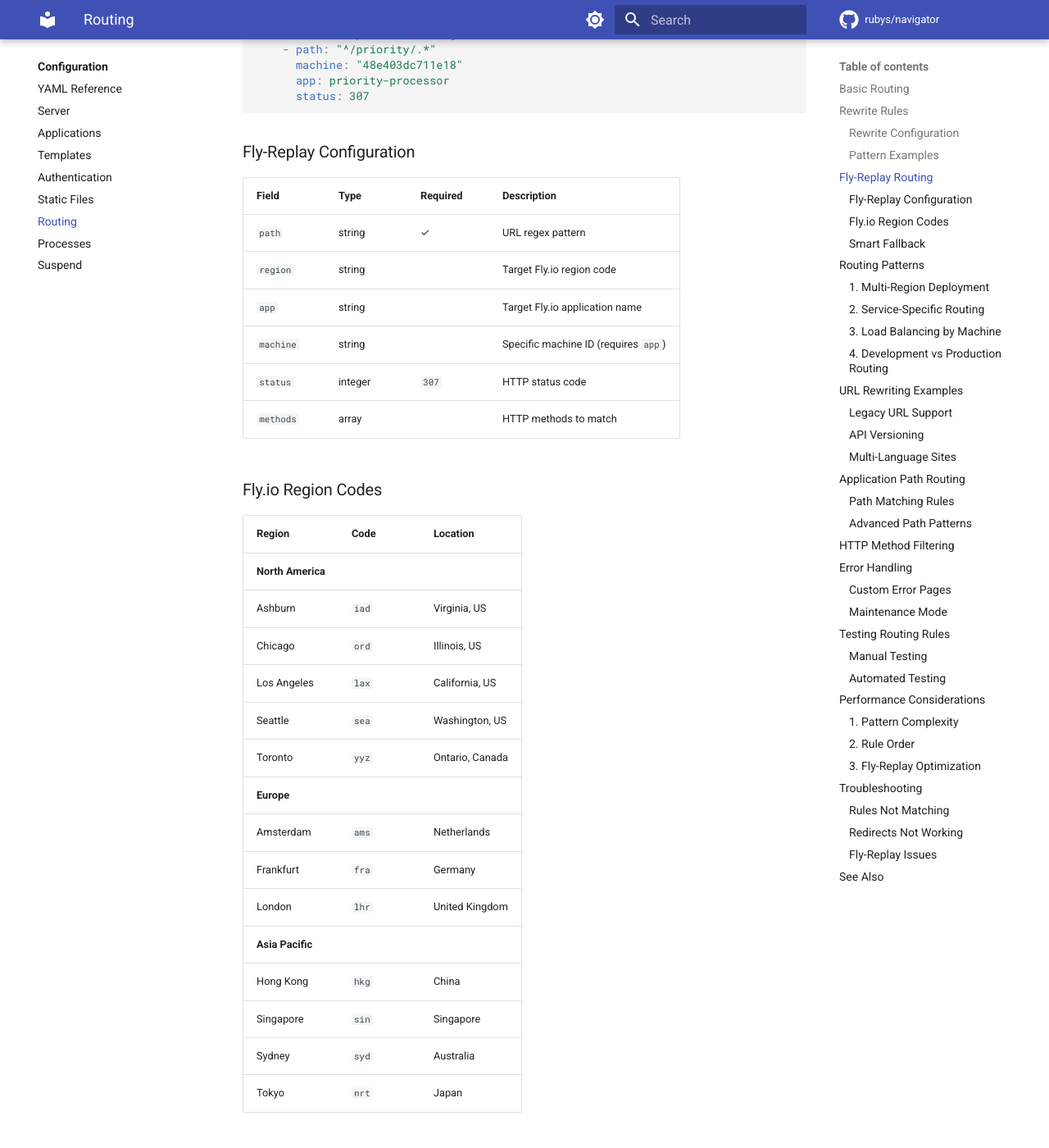
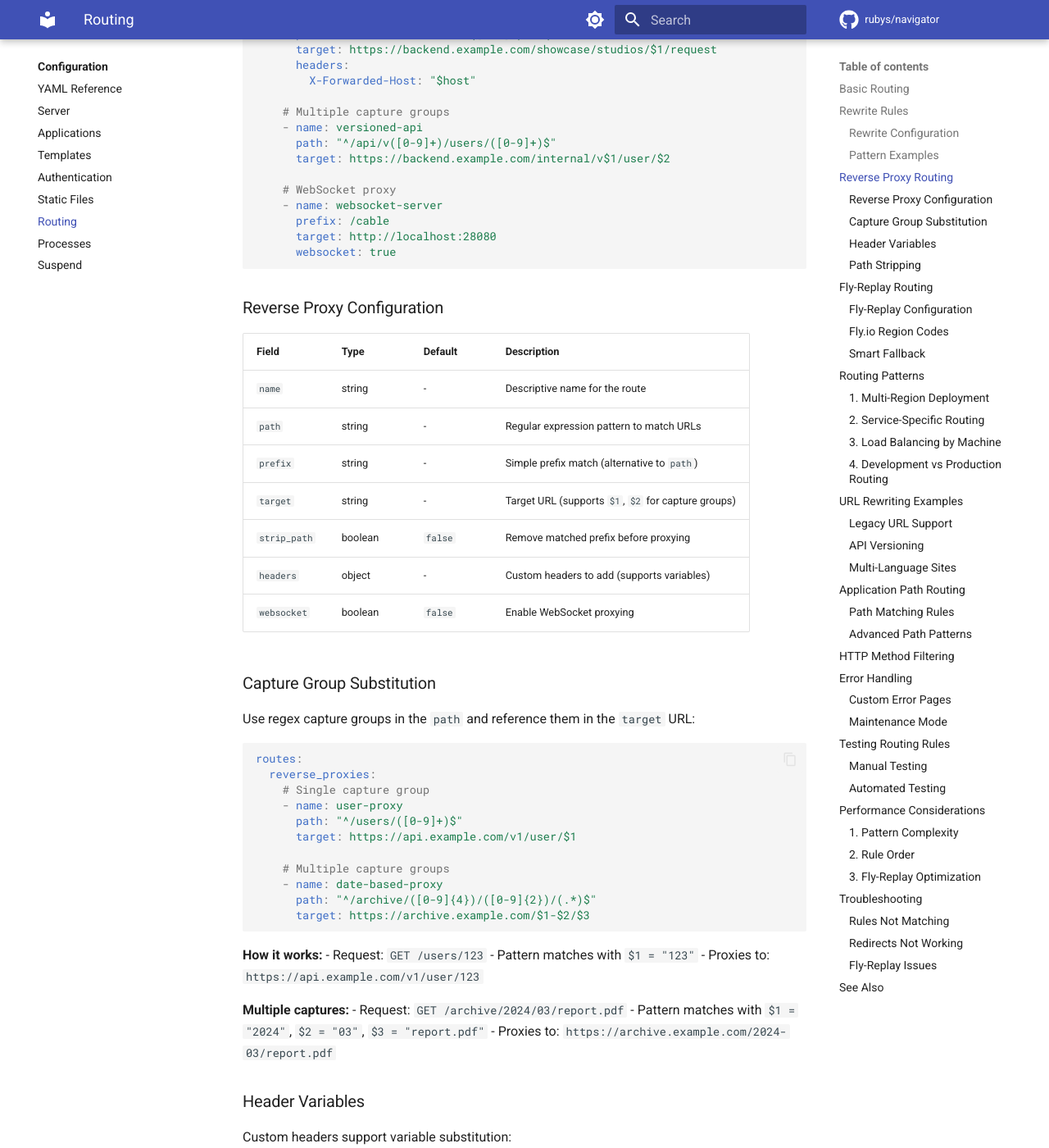
Before and after one commit to rubys/navigator, an MkDocs documentation site: the page built from docs/configuration/routing.md, in a window 1280 px wide and 1400 px high, scrolled down 2137 px. Shown: the whole window at 82% size. Built offline with MkDocs 1.6.1 and Material for MkDocs 9.7.7, drawn with Linux system fonts in a browser that asks for light colours; comment, search, counter and statistics services are not loaded; some of the changed text lies outside the part shown.

````diff
--- a/docs/configuration/routing.md
+++ b/docs/configuration/routing.md
@@ -66,6 +66,127 @@ routes:
     - pattern: "^/(.*)\\.html$"
       replacement: "/$1"
 ```
+
+## Reverse Proxy Routing
+
+Route requests to external services or APIs using reverse proxy:
+
+```yaml
+routes:
+  reverse_proxies:
+    # Simple proxy to external service
+    - name: api-backend
+      path: "^/api/"
+      target: https://api.example.com
+      strip_path: true
+      headers:
+        X-Forwarded-Host: "$host"
+        X-Real-IP: "$remote_addr"
+
+    # Proxy with capture group substitution
+    - name: studio-requests
+      path: "^/showcase/studios/([a-z]+)/request$"
+      target: https://backend.example.com/showcase/studios/$1/request
+      headers:
+        X-Forwarded-Host: "$host"
+
+    # Multiple capture groups
+    - name: versioned-api
+      path: "^/api/v([0-9]+)/users/([0-9]+)$"
+      target: https://backend.example.com/internal/v$1/user/$2
+
+    # WebSocket proxy
+    - name: websocket-server
+      prefix: /cable
+      target: http://localhost:28080
+      websocket: true
+```
+
+### Reverse Proxy Configuration
+
+| Field | Type | Default | Description |
+|-------|------|---------|-------------|
+| `name` | string | - | Descriptive name for the route |
+| `path` | string | - | Regular expression pattern to match URLs |
+| `prefix` | string | - | Simple prefix match (alternative to `path`) |
+| `target` | string | - | Target URL (supports `$1`, `$2` for capture groups) |
+| `strip_path` | boolean | `false` | Remove matched prefix before proxying |
+| `headers` | object | - | Custom headers to add (supports variables) |
+| `websocket` | boolean | `false` | Enable WebSocket proxying |
+
+### Capture Group Substitution
+
+Use regex capture groups in the `path` and reference them in the `target` URL:
+
+```yaml
+routes:
+  reverse_proxies:
+    # Single capture group
+    - name: user-proxy
+      path: "^/users/([0-9]+)$"
+      target: https://api.example.com/v1/user/$1
+
+    # Multiple capture groups
+    - name: date-based-proxy
+      path: "^/archive/([0-9]{4})/([0-9]{2})/(.*)$"
+      target: https://archive.example.com/$1-$2/$3
+```
+
+**How it works:**
+- Request: `GET /users/123`
+- Pattern matches with `$1 = "123"`
+- Proxies to: `https://api.example.com/v1/user/123`
+
+**Multiple captures:**
+- Request: `GET /archive/2024/03/report.pdf`
+- Pattern matches with `$1 = "2024"`, `$2 = "03"`, `$3 = "report.pdf"`
+- Proxies to: `https://archive.example.com/2024-03/report.pdf`
+
+### Header Variables
+
+Custom headers support variable substitution:
+
+| Variable | Description | Example |
+|----------|-------------|---------|
+| `$host` | Request hostname | `example.com` |
+| `$remote_addr` | Client IP address | `203.0.113.45` |
+| `$scheme` | Request scheme | `https` |
+
+```yaml
+routes:
+  reverse_proxies:
+    - name: backend-proxy
+      path: "^/backend/"
+      target: https://internal.example.com
+      headers:
+        X-Forwarded-Host: "$host"
+        X-Forwarded-Proto: "$scheme"
+        X-Real-IP: "$remote_addr"
+        X-Custom-Header: "static-value"
+```
+
+### Path Stripping
+
+Remove the matched prefix before sending to target:
+
+```yaml
+routes:
+  reverse_proxies:
+    # With strip_path
+    - name: api-proxy
+      prefix: /api/
+      target: https://backend.example.com
+      strip_path: true
+    # Request: /api/users → Proxies to: https://backend.example.com/users
+
+    # Without strip_path (default)
+    - name: full-path-proxy
+      prefix: /service/
+      target: https://backend.example.com
+    # Request: /service/users → Proxies to: https://backend.example.com/service/users
+```
+
+**Note:** When using capture group substitution in the target, the path is already fully specified, so `strip_path` is ignored.
 
 ## Fly-Replay Routing
 
````
Also changed, not shown: docs/configuration/yaml-reference.md (+43 -0 lines), 2 other files.
